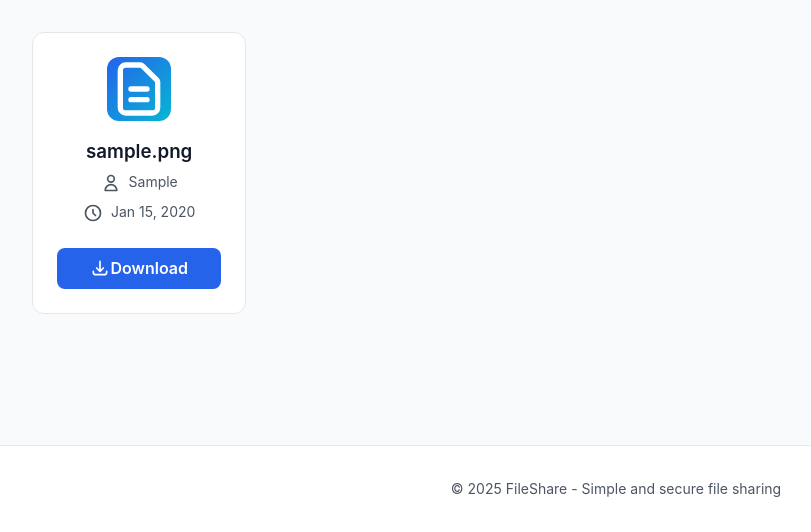
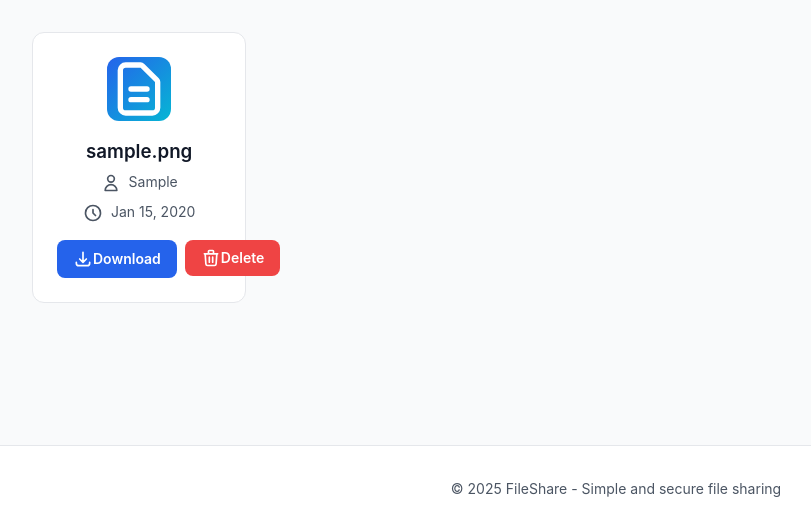
Before and after one commit to AnthonyAniobi/File-Share, a Django app: page / in a window 1280 px wide. Shown: the part 294-826 px from the top of the page, without its empty margins (24-835 px from the left). Run offline with Django 4.2, Linux system fonts and the light colour scheme; tables that the repository leaves empty hold one stand-in row (values such as "Sample post").

Commit message:
feat: Implement file deletion functionality and enhance file action UI

```diff
--- a/file_server/templates/home.html
+++ b/file_server/templates/home.html
@@ -44,12 +44,23 @@
             {{ item.uploaded_at|date:"M d, Y" }}
         </div>
 
+        <div class="file-actions">
             <a href="{{ item.file.url }}" download class="file-download">
                 <svg xmlns="http://www.w3.org/2000/svg" fill="none" viewBox="0 0 24 24" stroke="currentColor" class="icon">
                     <path stroke-linecap="round" stroke-linejoin="round" stroke-width="2" d="M4 16v1a3 3 0 003 3h10a3 3 0 003-3v-1m-4-4l-4 4m0 0l-4-4m4 4V4" />
                 </svg>
                 Download
             </a>
+            <form method="POST" action="{% url 'delete_file' item.pk %}" style="display: inline;" onsubmit="return confirm('Are you sure you want to delete this file?');">
+                {% csrf_token %}
+                <button type="submit" class="file-delete">
+                    <svg xmlns="http://www.w3.org/2000/svg" fill="none" viewBox="0 0 24 24" stroke="currentColor" class="icon">
+                        <path stroke-linecap="round" stroke-linejoin="round" stroke-width="2" d="M19 7l-.867 12.142A2 2 0 0116.138 21H7.862a2 2 0 01-1.995-1.858L5 7m5 4v6m4-6v6m1-10V4a1 1 0 00-1-1h-4a1 1 0 00-1 1v3M4 7h16" />
+                    </svg>
+                    Delete
+                </button>
+            </form>
+        </div>
     </div>
     {% endfor %}
 </div>
--- a/file_server/templates/share.html
+++ b/file_server/templates/share.html
@@ -48,7 +48,7 @@
                         </div>
                         <p class="drop-zone-text">Drop your file here</p>
                         <p class="drop-zone-hint">or click to browse</p>
-                        <button type="button" class="btn btn-primary" onclick="document.getElementById('fileInput').click();">
+                        <button type="button" class="btn btn-primary" id="browseFilesBtn">
                             <svg xmlns="http://www.w3.org/2000/svg" fill="none" viewBox="0 0 24 24" stroke="currentColor" class="icon">
                                 <path stroke-linecap="round" stroke-linejoin="round" stroke-width="2" d="M5 19a2 2 0 01-2-2V7a2 2 0 012-2h4l2 2h4a2 2 0 012 2v1M5 19h14a2 2 0 002-2v-5a2 2 0 00-2-2H9a2 2 0 00-2 2v5a2 2 0 01-2 2z" />
                             </svg>
--- a/file_server/urls.py
+++ b/file_server/urls.py
@@ -4,4 +4,5 @@ from file_server import views
 urlpatterns = [
     path('', views.home, name='home'),
     path('share/', views.share, name='share'),
+    path('delete/<int:pk>/', views.delete_file, name='delete_file'),
 ]
--- a/file_server/views.py
+++ b/file_server/views.py
@@ -1,5 +1,7 @@
 import socket
-from django.shortcuts import render, redirect
+import os
+from django.shortcuts import render, redirect, get_object_or_404
+from django.contrib import messages
 from .models import SharedItem
 
 def home(request):
@@ -18,3 +20,18 @@ def share(request):
         SharedItem.objects.create(file=f, shared_by=user)
         return redirect("/")
     return render(request, "share.html")
+
+def delete_file(request, pk):
+    if request.method == "POST":
+        item = get_object_or_404(SharedItem, pk=pk)
+
+        # Delete the actual file from storage
+        if item.file and os.path.isfile(item.file.path):
+            os.remove(item.file.path)
+
+        # Delete the database record
+        item.delete()
+
+        messages.success(request, "File deleted successfully!")
+
+    return redirect("/")
--- a/static/css/main.css
+++ b/static/css/main.css
@@ -296,12 +296,17 @@ main {
     margin-bottom: var(--spacing-sm);
 }
 
+.file-actions {
+    display: flex;
+    gap: var(--spacing-sm);
+    margin-top: var(--spacing-md);
+}
+
 .file-download {
     display: inline-flex;
     align-items: center;
     justify-content: center;
-    width: 100%;
-    margin-top: var(--spacing-md);
+    flex: 1;
     padding: var(--spacing-sm) var(--spacing-md);
     background-color: var(--primary-color);
     color: var(--white);
@@ -309,10 +314,38 @@ main {
     border-radius: var(--radius-md);
     font-weight: 600;
     transition: var(--transition-fast);
+    font-size: 0.875rem;
 }
 
 .file-download:hover {
     background-color: var(--primary-dark);
+}
+
+.file-delete {
+    display: inline-flex;
+    align-items: center;
+    justify-content: center;
+    flex: 1;
+    padding: var(--spacing-sm) var(--spacing-md);
+    background-color: var(--error-color);
+    color: var(--white);
+    text-decoration: none;
+    border: none;
+    border-radius: var(--radius-md);
+    font-weight: 600;
+    transition: var(--transition-fast);
+    cursor: pointer;
+    font-size: 0.875rem;
+    font-family: inherit;
+}
+
+.file-delete:hover {
+    background-color: #dc2626;
+    transform: translateY(-1px);
+}
+
+.file-delete:active {
+    transform: translateY(0);
 }
 
 /* Empty State */
```
Also changed, not shown: static/js/main.js (+21 -16 lines), media/shared/17634770836034112048527762716161.jpg (deleted), 3 other files. Lines whose indentation alone changed are shown as unchanged.
